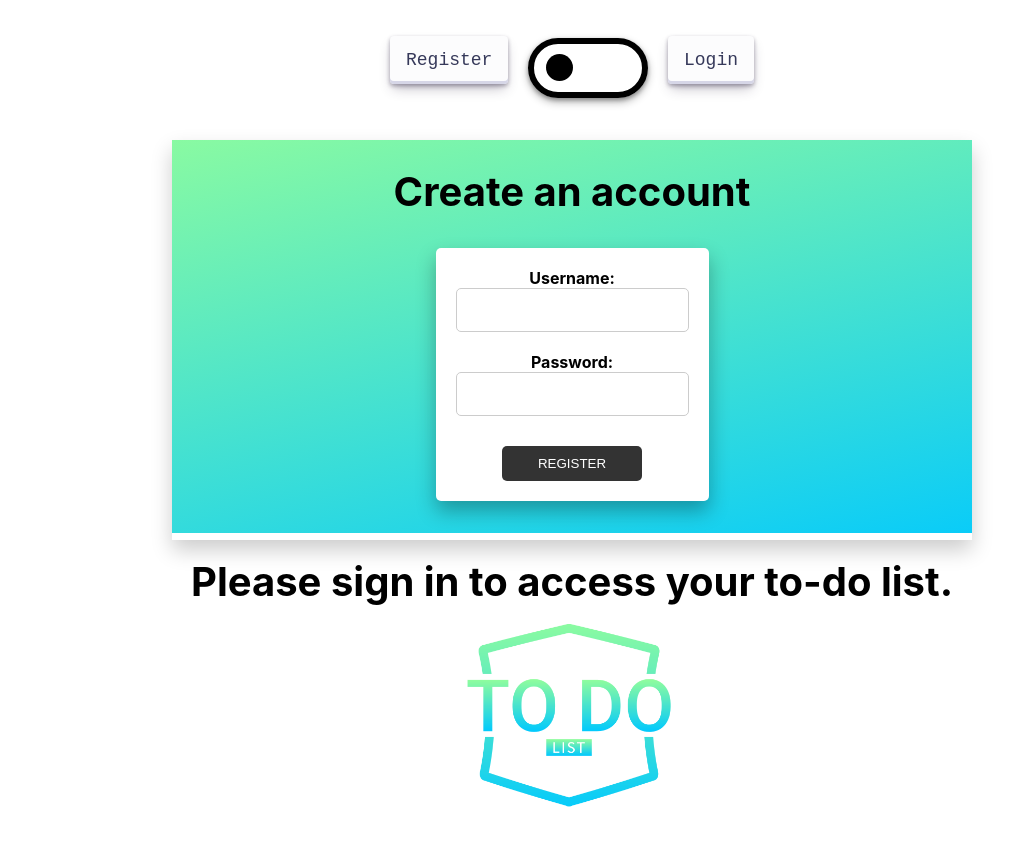
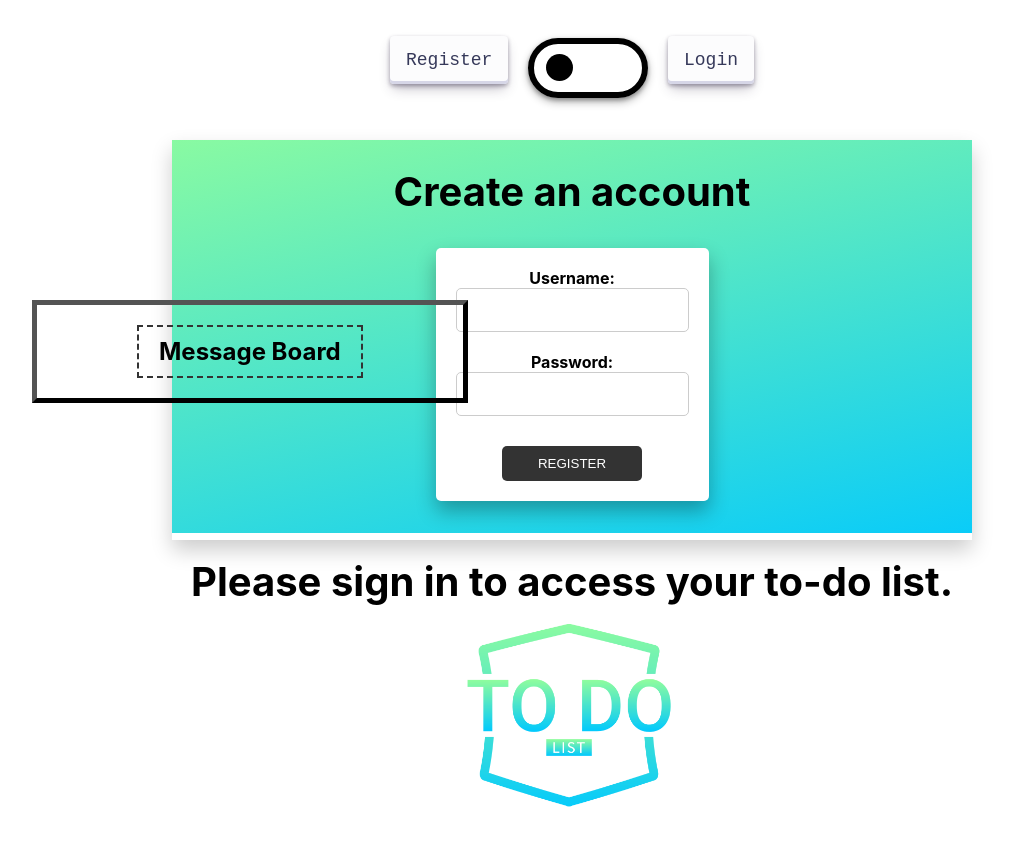
Before and after one commit to CodeDamien1/ToLogin, a React (Create React App) app: page / in a window 1280 px wide. Shown: the top 846 px of the page, without its empty margins (68-1078 px from the left). Built offline with nearby package versions, Linux system fonts and the light colour scheme.

Commit message:
added Message Board

```diff
--- a/src/App.js
+++ b/src/App.js
@@ -9,6 +9,7 @@ import Register from './components/register/Register';
 import Login from './components/login/Login.js'
 import TodoList from './components/Todo/TodoList';
 import Toggle from './components/Toggle/Toggle';
+import MessageBoard from './components/messageboard/MessageBoard';
 
 import banner from './icons/banner.png';
 import logo from './icons/TODOLIST.png'
@@ -86,6 +87,7 @@ const App = () => {
           </div>
         </div>
       )}
+      <MessageBoard />
     </div>
   );
 }
--- a/src/components/Todo/TodoList.css
+++ b/src/components/Todo/TodoList.css
@@ -94,5 +94,48 @@
   }
 
   .todo-list{
-    width: 1000px;
+    width: 687px;
   }
+
+  .archived-list-container {
+    position: absolute;
+    top: 300px;
+    right: 100px;
+    border: 5px outset #000000;
+    padding-right: 100px;
+    padding-left: 100px;
+  }
+
+  .archived-list-container h2:first-child {
+    border: 2px dashed #333;
+    padding: 10px;
+    padding-left: 20px;
+    padding-right: 20px;
+  }
+
+  .archived-list-container ul {
+    list-style: none;
+    margin: 0;
+    padding: 0;
+  }
+
+  .archived-list-container li {
+    position: relative;
+    padding-left: 30px;
+    margin-bottom: 10px;
+  }
+
+  .archived-list-container li::before {
+    content: '\2713';
+    position: absolute;
+    left: -10px;
+    top: 30px;
+    transform: translateY(-50%);
+    font-size: 20px;
+    border: 2px solid #333;
+    border-radius: 4px;
+    width: 30px;
+    height: 30px;
+    text-align: center;
+    line-height: 25px;
+  }
--- a/src/components/Todo/TodoList.js
+++ b/src/components/Todo/TodoList.js
@@ -72,12 +72,14 @@ function TodoList() {
             />
           ))}
         </ul>
+        <div className='archived-list-container'>
         <h2>Archived List</h2>
         <ul>
           {archivedTodos.map((todo) => (
             <li key={todo.id}>{todo.text}</li>
           ))}
         </ul>
+        </div>
       </div>
     );
   }
--- a/src/components/Toggle/Toggle.js
+++ b/src/components/Toggle/Toggle.js
@@ -1,4 +1,3 @@
-import { useState } from 'react';
 import './Toggle.css';
 
 const Toggle = ({ onToggle, isFlipped, setIsFlipped }) => {
--- /dev/null
+++ b/src/components/messageboard/MessageBoard.css
@@ -0,0 +1,16 @@
+
+.messageboard-container{
+    position: absolute;
+    top: 300px;
+    left: 100px;
+    border: 5px outset #000000;
+    padding-right: 100px;
+    padding-left: 100px;
+  }
+
+  .messageboard-container h2:first-child {
+    border: 2px dashed #333;
+    padding: 10px;
+    padding-left: 20px;
+    padding-right: 20px;
+  }
--- /dev/null
+++ b/src/components/messageboard/MessageBoard.js
@@ -0,0 +1,11 @@
+import './MessageBoard.css';
+
+const MessageBoard = () => {
+    return (
+        <div className='messageboard-container'>
+            <h2>Message Board</h2>
+        </div>
+    );
+};
+
+export default MessageBoard;
```
